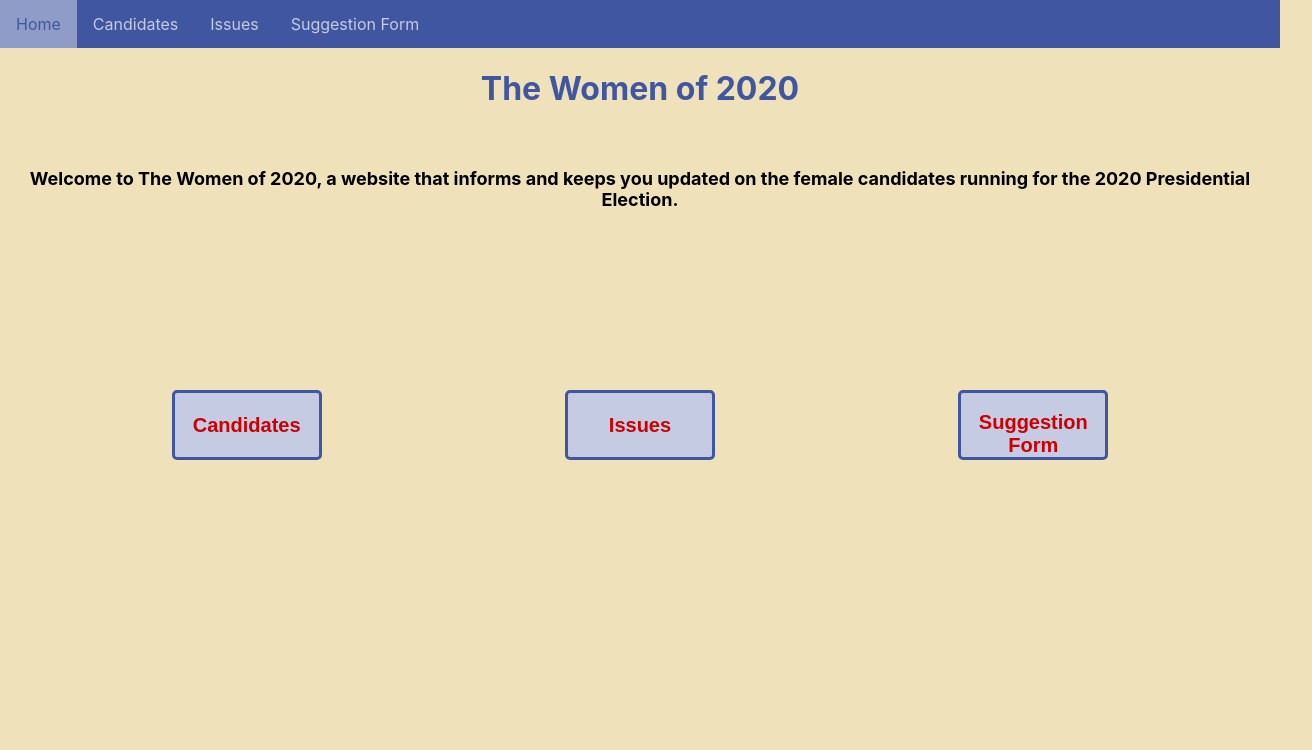
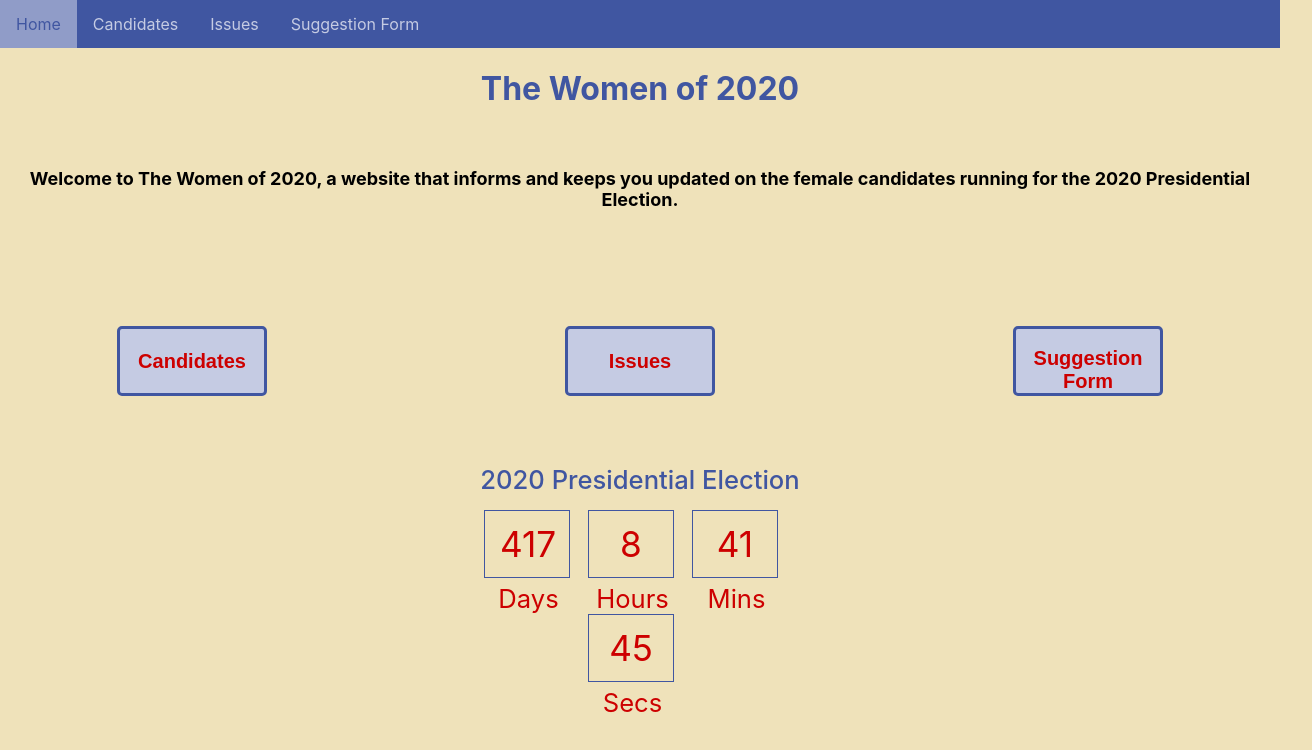
Before and after one commit to jamiemiller8/2020-presidential-candidates, a React (Create React App) app: page /landing in a window 1280 px wide. Shown: the top 750 px of the page, 1312 px wide, since content can reach past the window. Built offline with nearby package versions, Linux system fonts and the light colour scheme.

Commit message:
in the process of adding a countdown on landing page

```diff
--- a/src/Home.js
+++ b/src/Home.js
@@ -8,6 +8,8 @@ class Home extends Component {
     }
     render() {
         let allCandidates = this.props.candidates.map(candidate => {
+            //add an if statement where the runningPrsent = false, then return grey scale pic
+            //then, the return statement below will be the "else return"
             return (
                 <div className="candidatesHomeContainer" key={candidate.name}>
                    <Link to={`/candidates/${candidate.name}`}>
@@ -15,7 +17,6 @@ class Home extends Component {
                        <h4>{candidate.name}</h4>
                     </Link>
                 </div>
-
             )
         })
         return (
--- a/src/Landing.css
+++ b/src/Landing.css
@@ -24,7 +24,7 @@ p {
 .home-links {
     display: inline;
     display: flex;
-    margin: 50px;
+    margin: -2em;
     justify-content: space-around;
 }
 
@@ -48,3 +48,49 @@ p {
     opacity: 0.6;
     transform: scale(1.1);
 }
+
+footer {
+    margin: 50px;
+    justify-content: center;
+    display: flex;
+}
+
+
+.container {
+    margin-top: 50px;
+  }
+  .counter .title {
+      color: #4056A1;
+      font-size: 16px;
+      font-size: 1.6rem;
+      display: flex;;
+      margin-bottom: 15px;
+      font-weight: 500;
+      justify-content: center;
+  }
+  .counter .sq {
+      color: #CD0000;
+      display: inline-block;
+      text-align: center;
+  }
+  .counter .sq .bord {
+      border: 1px solid #4056A1;
+      padding: 12px 15px;
+      margin-right: 18px;
+      text-indent: 0px;
+      font-size: 22px;
+      font-size: 2.2rem;
+      margin-bottom: 5px;
+      width: 54px;
+  }
+  .counter .sq span {
+      clear: both;
+      display: block;
+      text-indent: -15px;
+      font-size: 16px;
+      font-size: 1.6rem;
+  }
+  .well {
+    text-align: center;
+    max-width: 400px;
+  }
--- a/src/Landing.js
+++ b/src/Landing.js
@@ -38,6 +38,28 @@ class Landing extends Component {
               </button>
             </div>
           </div>
+          <footer>
+          {/* <iframe src="http://free.timeanddate.com/countdown/i6xng2fa/n263/cf111/cm0/cu4/ct0/cs0/ca0/cr0/ss0/cac000/cpc000/pc4056a1/tc4056a1/fs100/szw320/szh135/tat2020%20Presidential%20Election/tac000/tptTime%20since%20Event%20started%20in/tpc000/mac000/mpc000/iso2020-11-03T00:00:00" allowTransparency="true" frameborder="0" width="330" height="135"></iframe> */}
+          <div class="container">
+            <div class="well">
+              <div class="counter" id="clockdiv">
+                <span class="title">2020 Presidential Election</span>
+                <div class="sq">
+                  <span class="days bord">417</span> <span class="smalltext">Days</span>
+                </div>
+                <div class="sq">
+                  <span class="hours bord">8</span> <span class="smalltext">Hours</span>
+                </div>
+                <div class="sq">
+                  <span class="minutes bord">41</span> <span class="smalltext">Mins</span>
+                </div>
+                <div class="sq">
+                  <span class="seconds bord">45</span> <span class="smalltext">Secs</span>
+                </div>
+              </div>
+            </div>
+          </div>
+          </footer>
         </div>
       );
     }
```
